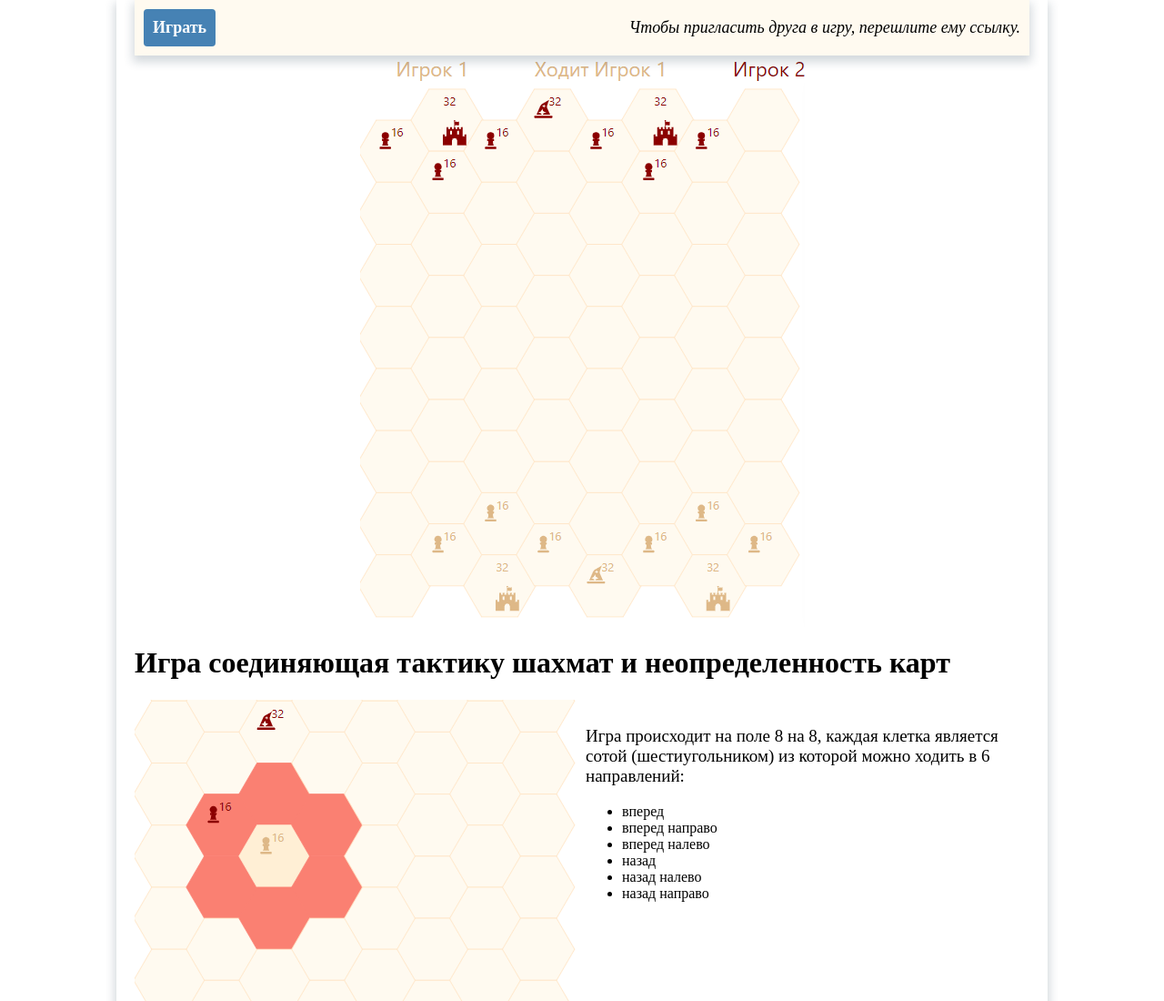
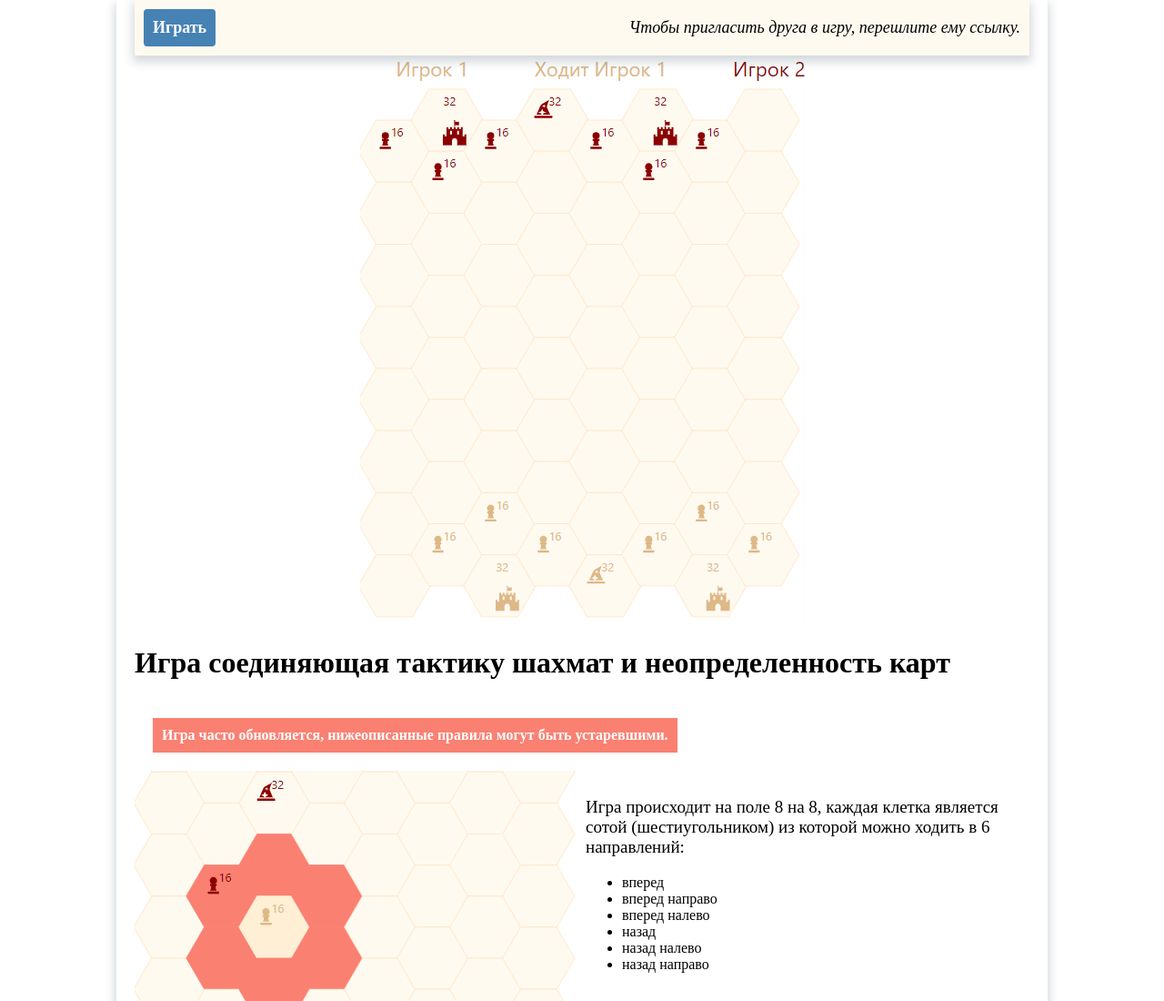
Before and after one commit to webstormrage/chess-card-portal, a plain HTML site: page index.html in a window 1280 px wide. Shown: the top 1100 px of the page at 91% size. Drawn offline with Linux system fonts and the light colour scheme.

Commit message:
update rules

```diff
--- a/index.html
+++ b/index.html
@@ -106,6 +106,11 @@
                 <img src="map.png" />
             </div>
             <h1>Игра соединяющая тактику <span>шахмат</span> и неопределенность <span>карт</span></h1>
+            <div class="row">
+                <div class="block" style="background: salmon; margin: 20px; color: white; font-weight: bold;">
+                    Игра часто обновляется, нижеописанные правила могут быть устаревшими.
+                </div>
+            </div>
             <div class="row">
                 <div>
                     <img src="footman-move.png" />
```
